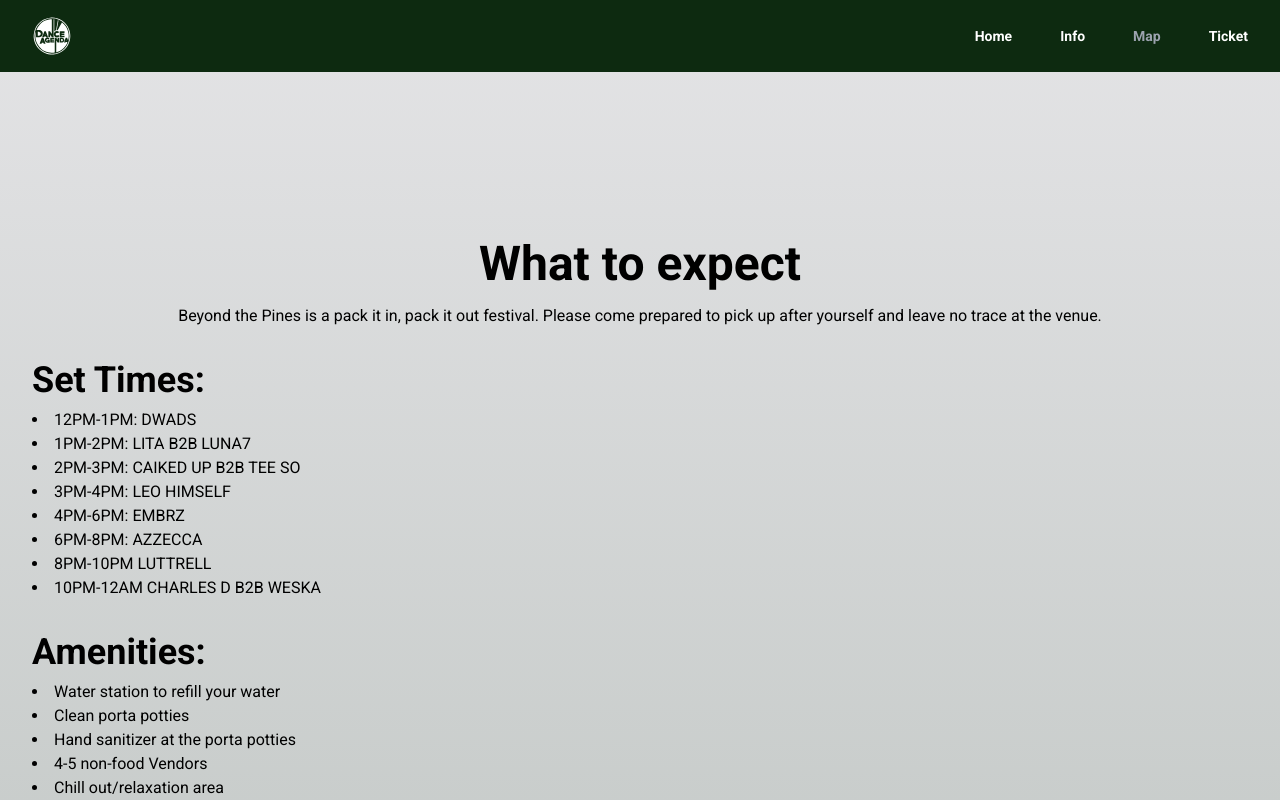
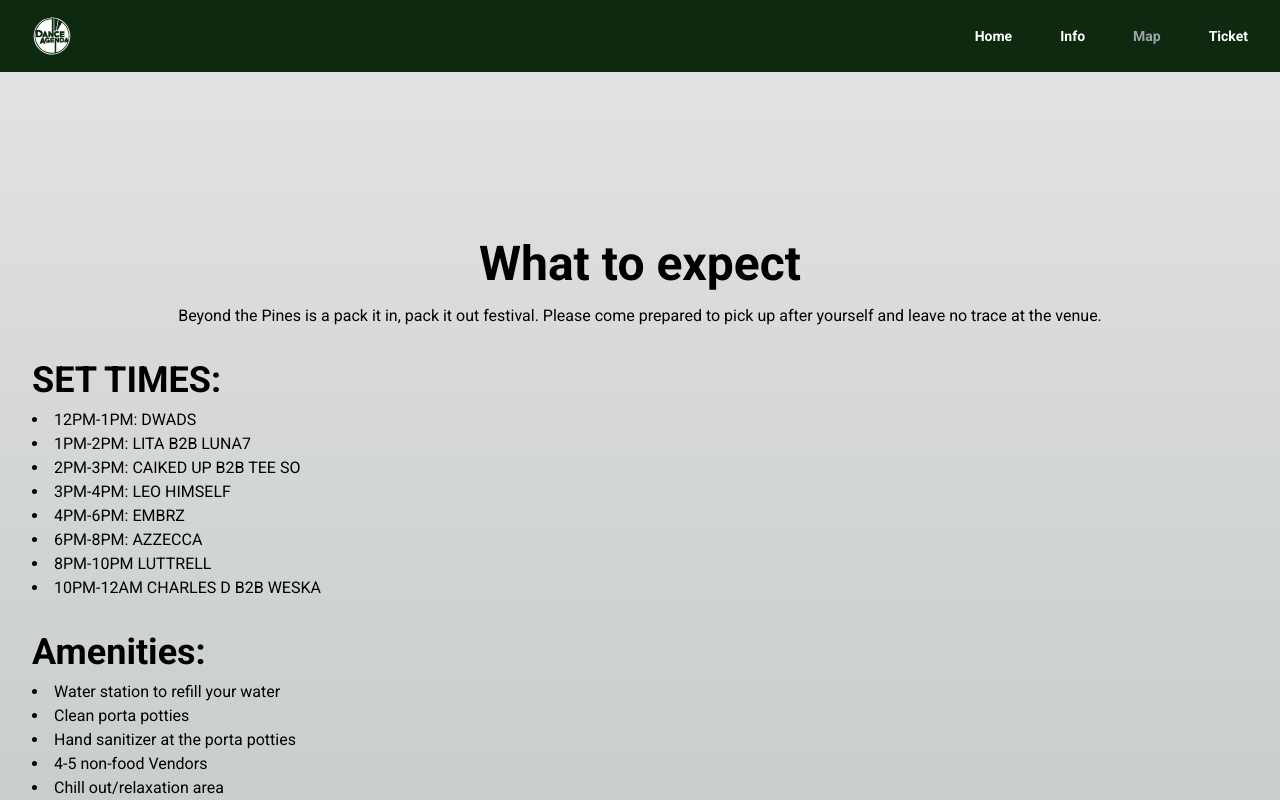
Before and after one commit to crosettiremi/beyondthepines, a Vue app: page /info in a window 1280 px wide. Shown: the top 800 px of the page. Built offline with nearby package versions, Linux system fonts and the light colour scheme.

Commit message:
center set tiemes

```diff
--- a/src/components/FAQ.vue
+++ b/src/components/FAQ.vue
@@ -8,10 +8,11 @@
         Beyond the Pines is a pack it in, pack it out festival. Please come prepared to pick up after yourself and leave no trace at the venue.
       </div>
     </div>
-    <h2 class="mb-2 text-4xl font-bold">
-      Set Times:
+
+    <h2 class="mb-2 text-4xl font-bold items-center">
+      SET TIMES:
     </h2>
-    <ul class="mb-8 list-inside list-disc">
+    <ul class="mb-8 list-inside list-disc items-center">
       <li>12PM-1PM: DWADS</li>
       <li>1PM-2PM: LITA B2B LUNA7</li>
       <li>2PM-3PM: CAIKED UP B2B TEE SO</li>
```
